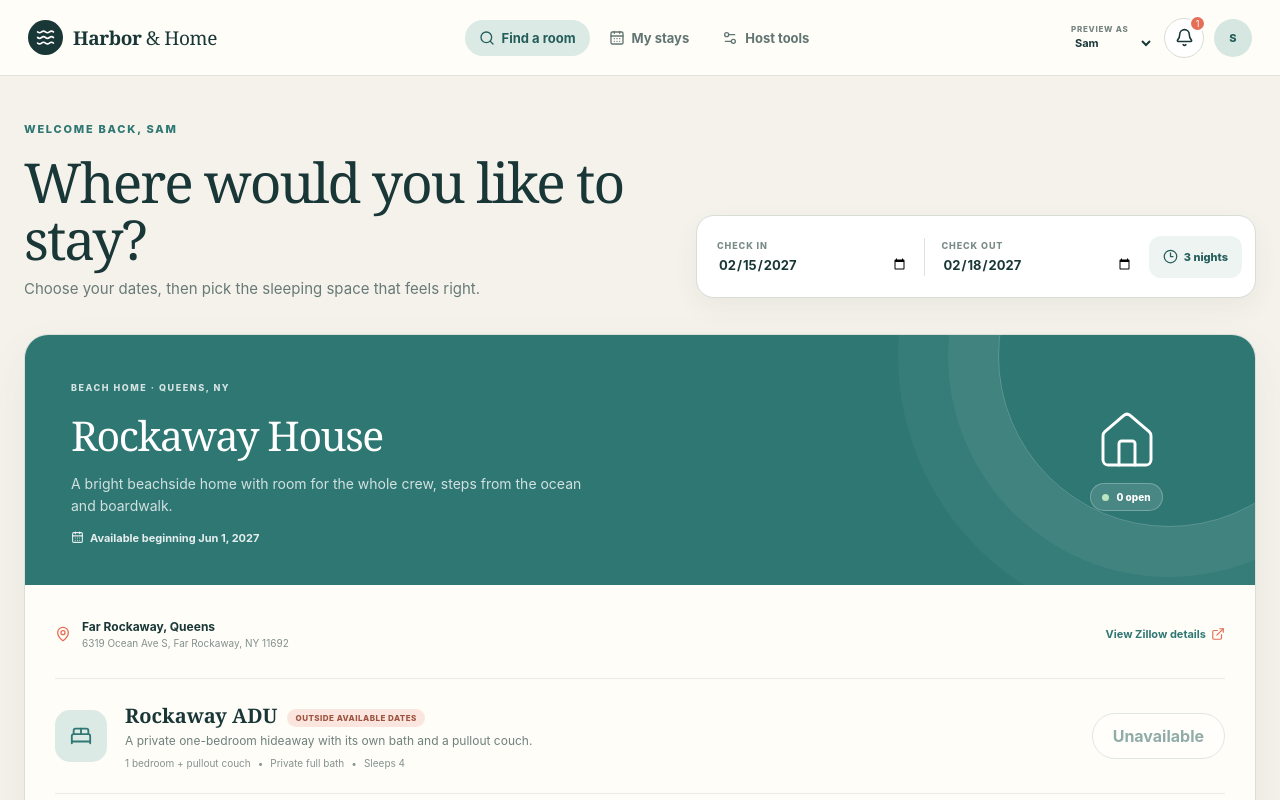
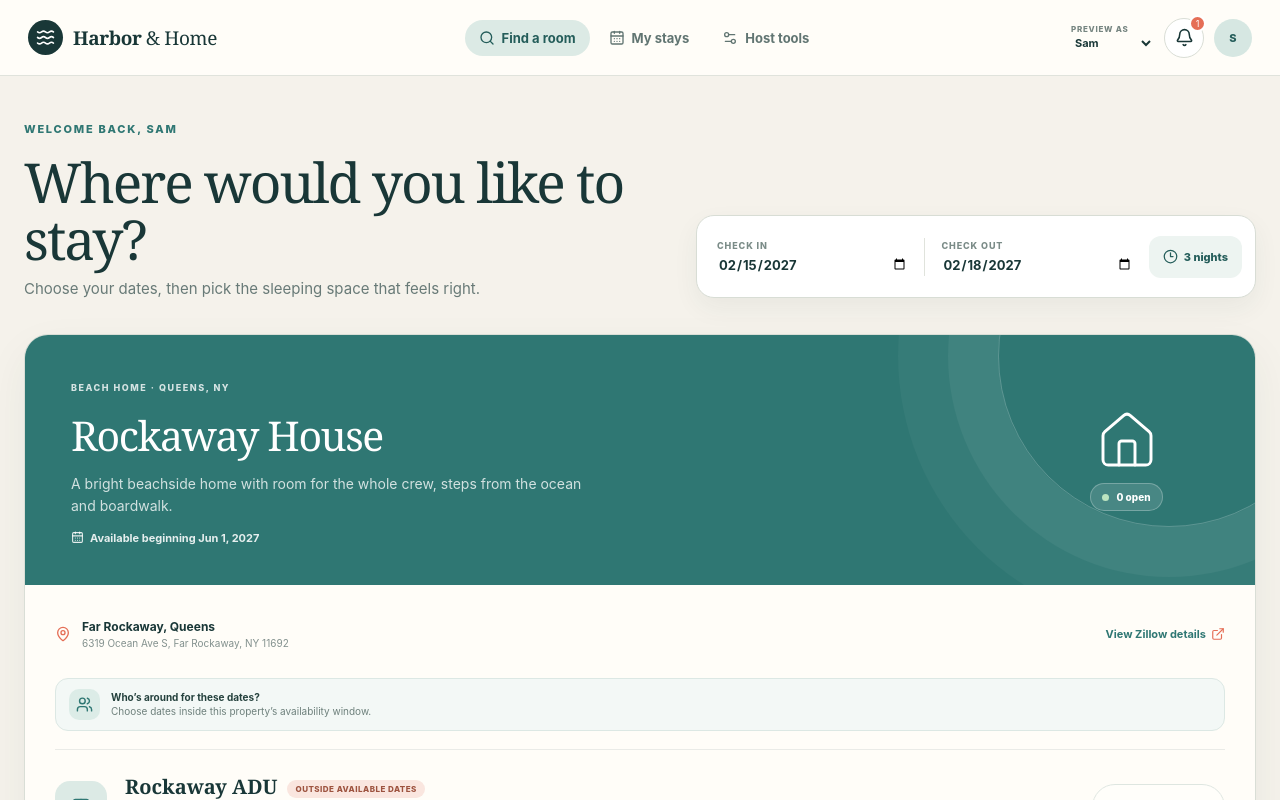
Before and after one commit to SGJIII/harbor_home, a React (Vite) app: page / in a window 1280 px wide. Both pictures are taken after a click on the button "Sign in with email". Shown: the top 800 px of the page. Built offline with nearby package versions, Linux system fonts and the light colour scheme.

Commit message:
Show anonymous guest occupancy

```diff
--- a/src/App.tsx
+++ b/src/App.tsx
@@ -58,6 +58,7 @@ import {
   nightsBetween,
   propertyAvailabilityError,
   rangesOverlap,
+  reservedRoomCount,
   roomConflicts,
   validateStayRange,
 } from "./lib/bookingRules";
@@ -414,7 +415,13 @@ function BookingPage() {
           const rooms = state.rooms.filter((room) => property.roomIds.includes(room.id));
           const outsideWindow = propertyAvailabilityError(property, range);
           const availabilityLabel = formatAvailabilityWindow(property);
-          const openCount = outsideWindow ? 0 : rooms.filter((room) => room.status === "active" && room.capacity !== null && roomConflicts(room.id, range, state.bookings).length === 0).length;
+          const standardBookings = state.bookings.filter((booking) => !booking.eventId);
+          const ownRooms = reservedRoomCount(property.id, range, standardBookings.filter((booking) => booking.userId === currentUser.id));
+          const otherRooms = reservedRoomCount(property.id, range, standardBookings.filter((booking) => booking.userId !== currentUser.id));
+          const gatheringRoomIds = new Set(state.events.filter((event) => event.status === "published" && event.propertyId === property.id && rangesOverlap(event, range)).flatMap((event) => event.roomIds));
+          const gatheringRooms = gatheringRoomIds.size;
+          const blocked = isProfileBlocked(currentUser, property.id, range, state.blocks);
+          const openCount = outsideWindow || blocked ? 0 : rooms.filter((room) => room.status === "active" && room.capacity !== null && roomConflicts(room.id, range, state.bookings).length === 0 && !gatheringRoomIds.has(room.id)).length;
           return (
             <section className="property-panel" key={property.id}>
               <div className={`property-cover cover-${property.accent}`}>
@@ -425,6 +432,12 @@ function BookingPage() {
                 <div className="property-meta">
                   <div><MapPin size={16} /><span><strong>{property.generalLocation}</strong><small>{property.address}</small></span></div>
                   {property.sourceLinks.map((source) => <a key={source.url} href={source.url} target="_blank" rel="noreferrer">{source.label} <ExternalLink size={14} /></a>)}
+                </div>
+                <div className="occupancy-strip">
+                  <span className="occupancy-icon"><Users size={17} /></span>
+                  <div><strong>Who’s around for these dates?</strong><span>{outsideWindow ? "Choose dates inside this property’s availability window." : otherRooms > 0 ? `Other guests already have ${otherRooms} room${otherRooms === 1 ? "" : "s"} reserved.` : "No other guest rooms are reserved yet."}</span></div>
+                  {!outsideWindow && ownRooms > 0 && <small>You have {ownRooms} room{ownRooms === 1 ? "" : "s"} reserved</small>}
+                  {!outsideWindow && gatheringRooms > 0 && <small>{gatheringRooms} room{gatheringRooms === 1 ? "" : "s"} held for a private gathering</small>}
                 </div>
                 <div className="room-list">
                   {rooms.map((room) => <RoomCard key={room.id} room={room} property={property} range={range} onBook={(chosen) => setSelected({ room: chosen, property })} />)}
--- a/src/lib/bookingRules.ts
+++ b/src/lib/bookingRules.ts
@@ -104,6 +104,19 @@ export function roomConflicts(roomId: string, range: DateRange, bookings: Bookin
   );
 }
 
+export function reservedRoomCount(propertyId: string, range: DateRange, bookings: Booking[]): number {
+  return new Set(
+    bookings
+      .filter(
+        (booking) =>
+          booking.propertyId === propertyId &&
+          booking.status === "confirmed" &&
+          rangesOverlap(booking, range),
+      )
+      .map((booking) => booking.roomId),
+  ).size;
+}
+
 export function findFirstFallback(
   sourceRoom: Room,
   displaced: Booking,
--- a/src/styles.css
+++ b/src/styles.css
@@ -161,6 +161,12 @@ button:focus-visible, a:focus-visible, input:focus-visible, select:focus-visible
 .property-meta strong { font-size: 12px; }
 .property-meta small { color: #83918e; font-size: 10px; }
 .property-meta a { display: inline-flex; align-items: center; gap: 5px; color: var(--sea); font-size: 11px; font-weight: 750; }
+.occupancy-strip { display: flex; align-items: center; gap: 11px; min-height: 52px; margin-bottom: 18px; padding: 10px 13px; border: 1px solid #dce8e4; border-radius: 13px; background: #f3f8f6; }
+.occupancy-icon { width: 31px; height: 31px; flex: 0 0 auto; display: grid; place-items: center; border-radius: 10px; background: #dcece7; color: var(--sea); }
+.occupancy-strip > div { min-width: 0; display: flex; flex: 1; flex-direction: column; gap: 2px; }
+.occupancy-strip strong { color: #24413d; font-size: 10px; }
+.occupancy-strip > div > span { color: #6e807c; font-size: 10px; }
+.occupancy-strip small { padding: 4px 7px; border-radius: 999px; background: #fff; color: #58706a; font-size: 8px; font-weight: 750; white-space: nowrap; }
 .room-list { display: flex; flex-direction: column; border-top: 1px solid #eaebe7; }
 .room-card { min-height: 115px; display: flex; align-items: center; gap: 18px; border-bottom: 1px solid #eaebe7; padding: 19px 0; }
 .room-card:last-child { border-bottom: 0; }
@@ -359,6 +365,7 @@ button:focus-visible, a:focus-visible, input:focus-visible, select:focus-visible
   .app-content { padding-top: 31px; }.page-heading h1,.admin-header h1 { font-size: 38px; }.page-heading { align-items: flex-start; flex-direction: column; }
   .date-search { padding: 11px; flex-wrap: wrap; }.date-search label { min-width: 42%; }.date-divider { display:none; }.night-count { width:100%; justify-content:center; }
   .property-cover { min-height: 240px; padding: 30px 24px; }.cover-copy h2 { font-size: 34px; }.cover-house { display:none; }.property-body { padding: 18px; }.property-meta { align-items:flex-start; flex-direction:column; gap:12px; }
+  .occupancy-strip { align-items:flex-start; flex-wrap:wrap; }.occupancy-strip > div { flex-basis:calc(100% - 44px); }.occupancy-strip small { margin-left:42px; }
   .room-card { align-items:flex-start; flex-wrap:wrap; }.room-icon { width:43px;height:43px; }.room-main { min-width: calc(100% - 62px); }.room-card > .button { width:100%; min-height:40px; }.room-title-row { align-items:flex-start; flex-direction:column; gap:4px; }
   .modal-card { padding: 28px 20px 20px; }.booking-summary { grid-template-columns:1fr; }
   .stay-card { grid-template-columns: 54px 1fr; }.stay-card > .button { grid-column:1 / -1; }
```
Also changed, not shown: 1 other file (tests, documents, lock files or other folders).
